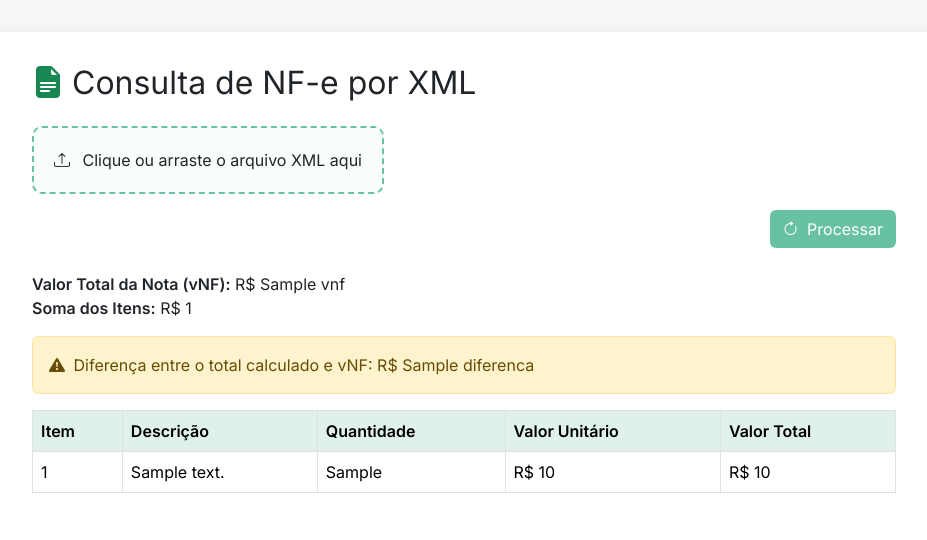
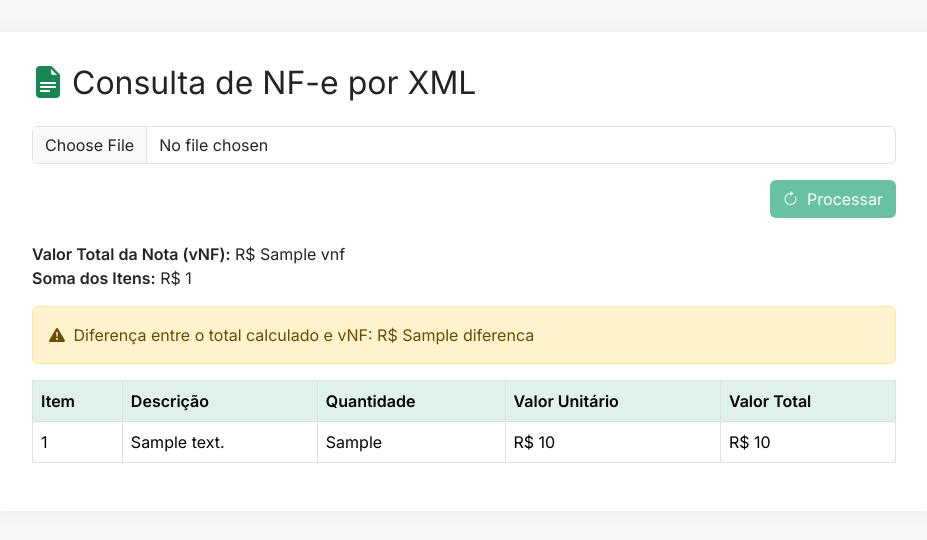
Before and after one commit to jheanDevs/nfe-flask-app, a Flask app: template templates/index.html in a window 1280 px wide. Shown: the top 540 px of the page, without its empty margins (176-1103 px from the left). Run offline with Flask 3, Linux system fonts and the light colour scheme; the template is opened without the code that fills it: most values are stand-ins (such as "Sample title", 1, 10 or a date in 2020).

Commit message:
novo input

```diff
--- a/templates/index.html
+++ b/templates/index.html
@@ -1,4 +1,12 @@
+<!-- from pathlib import Path
+import re
 
+# Caminho base após reset
+templates_dir = Path("/mnt/data/script-web-xml/templates")
+templates_dir.mkdir(parents=True, exist_ok=True)
+
+# HTML final com input visível e sem problemas em mobile
+mobile_friendly_html = """ -->
 <!DOCTYPE html>
 <html lang="pt-br">
 <head>
@@ -8,7 +16,6 @@
     <link href="https://cdn.jsdelivr.net/npm/bootstrap@5.3.2/dist/css/bootstrap.min.css" rel="stylesheet">
     <link href="https://cdn.jsdelivr.net/npm/bootstrap-icons@1.11.1/font/bootstrap-icons.css" rel="stylesheet">
     <link href="https://fonts.googleapis.com/css2?family=Inter:wght@400;600&display=swap" rel="stylesheet">
-    <link rel="stylesheet" href="https://cdnjs.cloudflare.com/ajax/libs/animate.css/4.1.1/animate.min.css">
     <style>
         body {
             background-color: #f5f8f7;
@@ -60,18 +67,6 @@
         .result-table tbody tr:nth-child(4) { animation-delay: 0.4s; }
         .result-table tbody tr:nth-child(5) { animation-delay: 0.5s; }
         .result-table tbody tr:nth-child(6) { animation-delay: 0.6s; }
-        .drop-zone {
-            border: 2px dashed #68c2a1;
-            border-radius: 10px;
-            padding: 20px;
-            text-align: center;
-            cursor: pointer;
-            background-color: #f9fefc;
-            transition: background-color 0.2s ease;
-        }
-        .drop-zone:hover {
-            background-color: #ecf9f3;
-        }
     </style>
 </head>
 <body>
@@ -79,11 +74,9 @@
     <h2 class="mb-4"><i class="bi bi-file-earmark-text-fill text-success me-2"></i>Consulta de NF-e por XML</h2>
 
     <form method="post" enctype="multipart/form-data" class="mb-4" id="upload-form">
-        <label for="file-upload" class="drop-zone mb-3">
-            <i class="bi bi-upload me-2"></i>
-            Clique ou arraste o arquivo XML aqui
-            <input type="file" name="xml_file" id="file-upload" class="form-control d-none" required>
-        </label>
+        <div class="mb-3">
+            <input type="file" name="xml_file" id="file-upload" class="form-control" required accept=".xml">
+        </div>
         <div class="text-end">
             <button type="submit" class="btn btn-custom">
                 <i class="bi bi-arrow-clockwise me-1"></i> Processar
@@ -92,17 +85,17 @@
     </form>
 
     {% if resultado %}
-        <div class="mb-3 animate__animated animate__fadeIn">
+        <div class="mb-3 fade-in">
             <strong>Valor Total da Nota (vNF):</strong> R$ {{ resultado.vnf }}<br>
             <strong>Soma dos Itens:</strong> R$ {{ resultado.total_geral }}
         </div>
 
         {% if resultado.bate %}
-            <div class="alert alert-success animate__animated animate__fadeIn">
+            <div class="alert alert-success fade-in">
                 <i class="bi bi-check-circle-fill me-1"></i> O total calculado bate com o valor da nota!
             </div>
         {% else %}
-            <div class="alert alert-warning animate__animated animate__fadeIn">
+            <div class="alert alert-warning fade-in">
                 <i class="bi bi-exclamation-triangle-fill me-1"></i> Diferença entre o total calculado e vNF: R$ {{ resultado.diferenca }}
             </div>
         {% endif %}
@@ -133,45 +126,20 @@
 </div>
 
 <script>
-    const dropZone = document.querySelector('.drop-zone');
-    const fileInput = document.getElementById('file-upload');
-
-    dropZone.addEventListener('click', () => fileInput.click());
-
-    function handleFileSelect(files) {
-        if (files && files.length > 0) {
-            const allowedTypes = ['text/xml', 'application/xml'];
-            const file = files[0];
-
-            if (allowedTypes.includes(file.type) || file.name.toLowerCase().endsWith('.xml')) {
-                document.getElementById('upload-form').submit();
-            } else {
-                alert('Por favor, selecione um arquivo XML válido.');
-                fileInput.value = '';
-            }
-        }
-    }
-
-    dropZone.addEventListener('dragover', (e) => {
-        e.preventDefault();
-        dropZone.classList.add('bg-light');
-    });
-
-    dropZone.addEventListener('dragleave', () => {
-        dropZone.classList.remove('bg-light');
-    });
-
-    dropZone.addEventListener('drop', (e) => {
-        e.preventDefault();
-        const files = e.dataTransfer.files;
-        fileInput.files = files;
-        dropZone.classList.remove('bg-light');
-        handleFileSelect(files);
-    });
-
-    fileInput.addEventListener('change', (e) => {
-        handleFileSelect(e.target.files);
+    const form = document.getElementById('upload-form');
+    form.addEventListener('submit', () => {
+        const loading = document.createElement('div');
+        loading.className = 'alert alert-info mt-3 text-center fade-in';
+        loading.innerHTML = '<i class="bi bi-hourglass-split me-1"></i> Processando XML...';
+        form.insertAdjacentElement('afterend', loading);
     });
 </script>
+
 </body>
 </html>
+<!-- """
+
+# Salvar o novo HTML
+mobile_html_path = templates_dir / "index.html"
+mobile_html_path.write_text(mobile_friendly_html, encoding="utf-8")
+mobile_html_path.name -->
```
